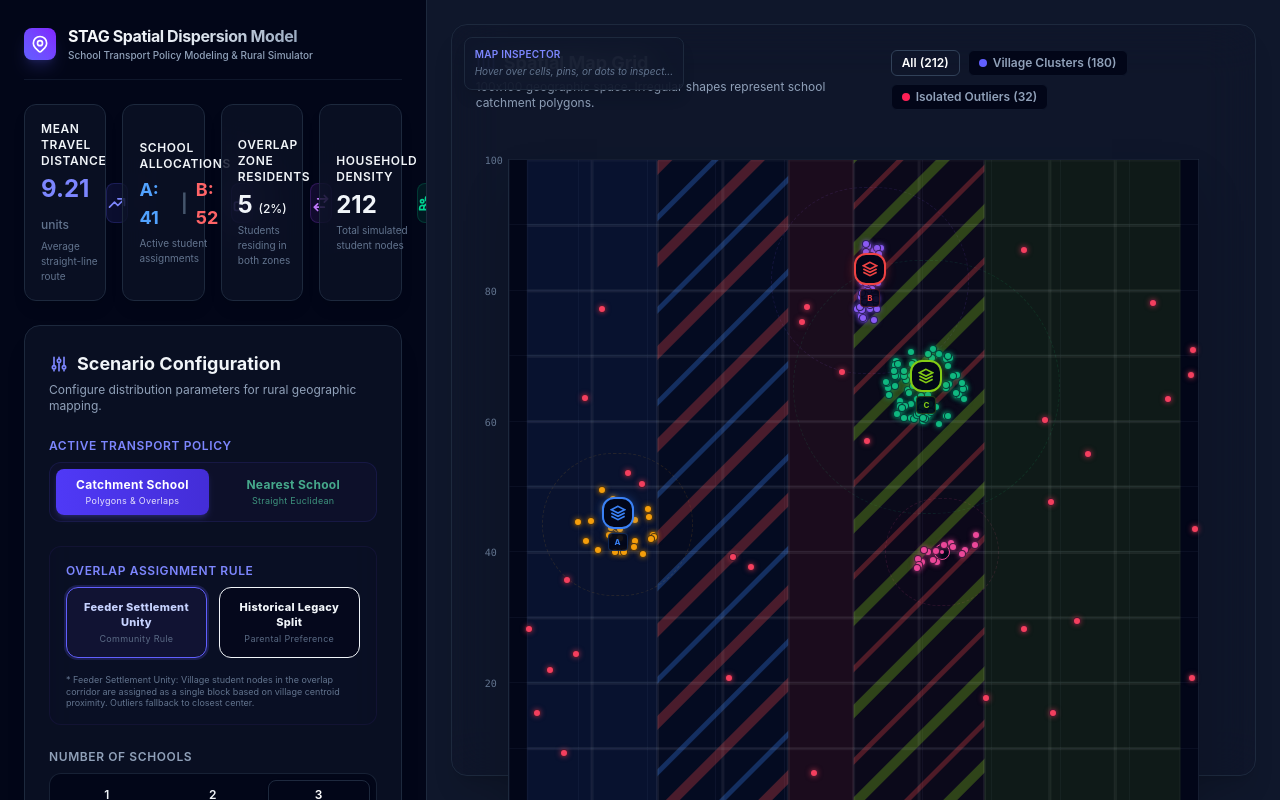
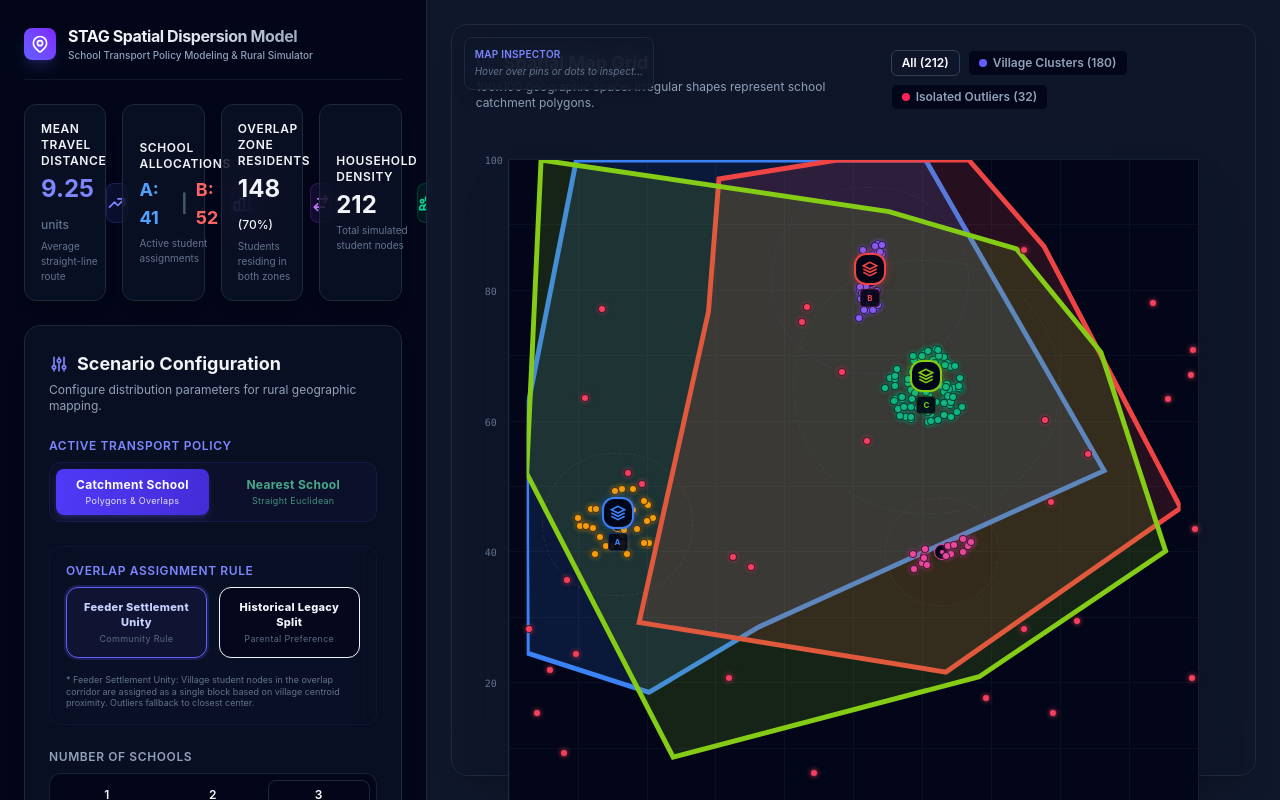
Before and after one commit to robgrant7/stag.policy.model, a React (Vite) app: page / in a window 1280 px wide. Built offline with nearby package versions, Linux system fonts and the light colour scheme.

Commit message:
Eradicate parish grid. Implement dynamic school catchment polygons with solid translucent blending and fully randomized North Yorkshire names

```diff
--- a/src/components/GridCanvas.tsx
+++ b/src/components/GridCanvas.tsx
@@ -1,4 +1,4 @@
-import React, { useState, useMemo } from 'react';
+import React, { useState } from 'react';
 import type { Household, SettlementCenter, School } from '../types';
 
 interface GridCanvasProps {
@@ -17,51 +17,6 @@ export const GridCanvas: React.FC<GridCanvasProps> = ({
   const [hoveredPoint, setHoveredPoint] = useState<Household | SettlementCenter | School | null>(null);
   const [filterType, setFilterType] = useState<string>('all');
   const [selectedSettlementFilter, setSelectedSettlementFilter] = useState<string | null>(null);
-  const [hoveredCell, setHoveredCell] = useState<{ row: number; col: number; eligibleSchools: string[]; status: string } | null>(null);
-
-  const parishes = useMemo(() => {
-    const cells: { row: number; col: number; eligibleSchools: string[]; status: 'exclusive' | 'dual' | 'multi' }[] = [];
-    const sortedSchools = [...schools].sort((a, b) => a.x - b.x);
-    if (sortedSchools.length === 0) return [];
-
-    const xMid12 = sortedSchools[0] && sortedSchools[1] ? (sortedSchools[0].x + sortedSchools[1].x) / 2 : 50;
-    const xMid23 = sortedSchools[1] && sortedSchools[2] ? (sortedSchools[1].x + sortedSchools[2].x) / 2 : 75;
-
-    for (let r = 0; r < 10; r++) {
-      for (let c = 0; c < 10; c++) {
-        const x = c * 10 + 5;
-        const eligible: string[] = [];
-
-        if (sortedSchools.length === 1) {
-          eligible.push(sortedSchools[0].id);
-        } else if (sortedSchools.length === 2) {
-          if (x < xMid12 + 10) {
-            eligible.push(sortedSchools[0].id);
-          }
-          if (x >= xMid12 - 10) {
-            eligible.push(sortedSchools[1].id);
-          }
-        } else if (sortedSchools.length === 3) {
-          if (x < xMid12 + 10) {
-            eligible.push(sortedSchools[0].id);
-          }
-          if (x >= xMid12 - 10 && x < xMid23 + 10) {
-            eligible.push(sortedSchools[1].id);
-          }
-          if (x >= xMid23 - 10) {
-            eligible.push(sortedSchools[2].id);
-          }
-        }
-
-        let status: 'exclusive' | 'dual' | 'multi' = 'exclusive';
-        if (eligible.length === 2) status = 'dual';
-        if (eligible.length > 2) status = 'multi';
-
-        cells.push({ row: r, col: c, eligibleSchools: eligible, status });
-      }
-    }
-    return cells;
-  }, [schools]);
 
   // Filter households based on legend clicks
   const filteredHouseholds = households.filter((h) => {
@@ -193,7 +148,7 @@ export const GridCanvas: React.FC<GridCanvasProps> = ({
           {/* SVG Overlay Layer: Polygons and Assignment Vectors */}
           {/* Note: In SVG, (0,0) is top-left, so we convert y coordinate: svg_y = 100 - y */}
           <svg
-            className="absolute inset-0 w-full h-full z-10"
+            className="absolute inset-0 w-full h-full pointer-events-none z-10"
             viewBox="0 0 100 100"
             preserveAspectRatio="xMidYMid meet"
           >
@@ -201,63 +156,24 @@ export const GridCanvas: React.FC<GridCanvasProps> = ({
               <clipPath id="grid-clip">
                 <rect width="100" height="100" x="0" y="0" />
               </clipPath>
-              <pattern id="hatch-a-b" width="10" height="10" patternTransform="rotate(45 0 0)" patternUnits="userSpaceOnUse">
-                <rect width="10" height="10" fill="#3b82f60a" />
-                <line x1="0" y1="0" x2="0" y2="10" stroke="#3b82f6" strokeWidth="1.5" opacity="0.3" />
-                <line x1="5" y1="0" x2="5" y2="10" stroke="#ef4444" strokeWidth="1.5" opacity="0.3" />
-              </pattern>
-              <pattern id="hatch-b-c" width="10" height="10" patternTransform="rotate(45 0 0)" patternUnits="userSpaceOnUse">
-                <rect width="10" height="10" fill="#ef44440a" />
-                <line x1="0" y1="0" x2="0" y2="10" stroke="#ef4444" strokeWidth="1.5" opacity="0.3" />
-                <line x1="5" y1="0" x2="5" y2="10" stroke="#84cc16" strokeWidth="1.5" opacity="0.3" />
-              </pattern>
-              <pattern id="hatch-a-c" width="10" height="10" patternTransform="rotate(45 0 0)" patternUnits="userSpaceOnUse">
-                <rect width="10" height="10" fill="#3b82f60a" />
-                <line x1="0" y1="0" x2="0" y2="10" stroke="#3b82f6" strokeWidth="1.5" opacity="0.3" />
-                <line x1="5" y1="0" x2="5" y2="10" stroke="#84cc16" strokeWidth="1.5" opacity="0.3" />
-              </pattern>
             </defs>
 
             <g clipPath="url(#grid-clip)">
-              {/* Background grid rects (Parishes) */}
-              {parishes.map((cell) => {
-                const x = cell.col * 10;
-                const y = (9 - cell.row) * 10; // row 0 is top Y=90, row 9 is bottom Y=0
-
-                let fill = 'transparent';
-                if (cell.status === 'exclusive') {
-                  const sid = cell.eligibleSchools[0];
-                  if (sid === 'school-a') fill = '#3b82f61a';
-                  else if (sid === 'school-b') fill = '#ef44441a';
-                  else if (sid === 'school-c') fill = '#84cc161a';
-                } else if (cell.status === 'dual') {
-                  const sids = cell.eligibleSchools;
-                  if (sids.includes('school-a') && sids.includes('school-b')) {
-                    fill = 'url(#hatch-a-b)';
-                  } else if (sids.includes('school-b') && sids.includes('school-c')) {
-                    fill = 'url(#hatch-b-c)';
-                  } else {
-                    fill = 'url(#hatch-a-c)';
-                  }
-                } else if (cell.status === 'multi') {
-                  // Multi-school overlap (>2 schools): solid deep purple hue
-                  fill = '#6b21a826';
-                }
+              {/* 1. School Catchment Polygons (Translucent solid tints, naturally blending at overlaps) */}
+              {schools.map((school) => {
+                const pointsStr = school.polygon
+                  .map((p) => `${p.x},${100 - p.y}`)
+                  .join(' ');
 
                 return (
-                  <rect
-                    key={`parish-${cell.row}-${cell.col}`}
-                    x={x}
-                    y={y}
-                    width="10"
-                    height="10"
-                    fill={fill}
-                    stroke="#ffffff08"
-                    strokeWidth="0.5"
-                    className="transition-all duration-200"
-                    style={{ pointerEvents: 'auto' }}
-                    onMouseEnter={() => setHoveredCell(cell)}
-                    onMouseLeave={() => setHoveredCell(null)}
+                  <polygon
+                    key={`poly-${school.id}`}
+                    points={pointsStr}
+                    fill={school.color}
+                    fillOpacity={0.15}
+                    stroke={school.color}
+                    strokeWidth="0.75"
+                    className="transition-all duration-300"
                   />
                 );
               })}
@@ -450,29 +366,9 @@ export const GridCanvas: React.FC<GridCanvasProps> = ({
                 X: {hoveredPoint.x.toFixed(1)} | Y: {hoveredPoint.y.toFixed(1)}
               </div>
             </div>
-          ) : hoveredCell ? (
-            <div className="mt-1 space-y-0.5">
-              <div className="font-bold text-slate-100 text-[11px]">
-                Parish Grid [Row {10 - hoveredCell.row}, Col {hoveredCell.col + 1}]
-              </div>
-              <div className="text-[10px] text-slate-400">
-                Status:{' '}
-                <span className="font-bold text-indigo-300">
-                  {hoveredCell.status === 'exclusive' ? 'Exclusive Zone' : 'Shared Catchment'}
-                </span>
-              </div>
-              <div className="text-[10px] text-slate-400">
-                Eligible:{' '}
-                <span className="font-bold text-slate-250">
-                  {hoveredCell.eligibleSchools
-                    .map((sid) => schools.find((s) => s.id === sid)?.name || sid)
-                    .join(', ')}
-                </span>
-              </div>
-            </div>
           ) : (
             <div className="mt-1 text-slate-500 italic text-[10px]">
-              Hover over cells, pins, or dots to inspect...
+              Hover over pins or dots to inspect...
             </div>
           )}
         </div>
@@ -509,7 +405,7 @@ export const GridCanvas: React.FC<GridCanvasProps> = ({
               {schools.map((school) => (
                 <div key={`legend-zone-${school.id}`} className="flex items-center gap-1.5">
                   <span
-                    className="w-4 h-2.5 rounded border border-dashed inline-block"
+                    className="w-4 h-2.5 rounded border inline-block"
                     style={{
                       borderColor: school.color,
                       backgroundColor: `${school.color}15`,
@@ -520,8 +416,8 @@ export const GridCanvas: React.FC<GridCanvasProps> = ({
               ))}
               {schools.length > 1 && (
                 <div className="flex items-center gap-1.5">
-                  <span className="w-4 h-2.5 rounded border border-dashed border-purple-500 bg-purple-500/10 inline-block" />
-                  <span className="text-slate-350 font-medium">Overlap Corridor(s)</span>
+                  <span className="w-4 h-2.5 rounded border border-slate-700 bg-slate-800/40 inline-block" />
+                  <span className="text-slate-400 font-medium">Catchment Overlaps (Blended Fills)</span>
                 </div>
               )}
             </div>
--- a/src/utils/generator.ts
+++ b/src/utils/generator.ts
@@ -673,62 +673,80 @@ export function generateScenario(params: ScenarioParams): {
     });
   }
 
-  // 4. Calculate vertical column catchment polygons
-  if (schoolCount === 1) {
-    if (schools[0]) {
-      schools[0].polygon = [
-        { x: 0, y: 0 },
-        { x: 100, y: 0 },
-        { x: 100, y: 100 },
-        { x: 0, y: 100 },
-      ];
+  // 4. Generate dynamic school catchment polygons satisfying settlement inclusion and overlap rules
+  const villageAssignments: Record<string, string[]> = {};
+  centers.forEach((center) => {
+    villageAssignments[center.id] = [];
+
+    // Always assign to the closest school (Euclidean)
+    let closestSchool = schools[0];
+    let minDist = Infinity;
+    schools.forEach((s) => {
+      const d = getDistance(center.x, center.y, s.x, s.y);
+      if (d < minDist) {
+        minDist = d;
+        closestSchool = s;
+      }
+    });
+
+    villageAssignments[center.id].push(closestSchool.id);
+
+    // 40% chance to also assign to another random school to create overlap
+    if (schools.length > 1 && Math.random() < 0.4) {
+      const otherSchools = schools.filter((s) => s.id !== closestSchool.id);
+      const secondSchool = otherSchools[Math.floor(Math.random() * otherSchools.length)];
+      villageAssignments[center.id].push(secondSchool.id);
     }
-  } else if (schoolCount === 2) {
-    const xMid = (schools[0].x + schools[1].x) / 2;
-    if (schools[0]) {
-      schools[0].polygon = [
-        { x: 0, y: 0 },
-        { x: Math.round((xMid + 10) * 10) / 10, y: 0 },
-        { x: Math.round((xMid + 10) * 10) / 10, y: 100 },
-        { x: 0, y: 100 },
-      ];
+  });
+
+  // Generate custom polygons for each school
+  schools.forEach((school) => {
+    const assignedCenters = centers.filter((c) => villageAssignments[c.id].includes(school.id));
+
+    const vertexCount = 8;
+    const angles: number[] = [];
+    const shift = Math.random() * 0.15 + 0.05;
+    for (let i = 0; i < vertexCount; i++) {
+      angles.push(shift + (i * 2 * Math.PI) / vertexCount);
     }
-    if (schools[1]) {
-      schools[1].polygon = [
-        { x: Math.round((xMid - 10) * 10) / 10, y: 0 },
-        { x: 100, y: 0 },
-        { x: 100, y: 100 },
-        { x: Math.round((xMid - 10) * 10) / 10, y: 100 },
-      ];
-    }
-  } else if (schoolCount === 3) {
-    const xMid12 = (schools[0].x + schools[1].x) / 2;
-    const xMid23 = (schools[1].x + schools[2].x) / 2;
-    if (schools[0]) {
-      schools[0].polygon = [
-        { x: 0, y: 0 },
-        { x: Math.round((xMid12 + 10) * 10) / 10, y: 0 },
-        { x: Math.round((xMid12 + 10) * 10) / 10, y: 100 },
-        { x: 0, y: 100 },
-      ];
-    }
-    if (schools[1]) {
-      schools[1].polygon = [
-        { x: Math.round((xMid12 - 10) * 10) / 10, y: 0 },
-        { x: Math.round((xMid23 + 10) * 10) / 10, y: 0 },
-        { x: Math.round((xMid23 + 10) * 10) / 10, y: 100 },
-        { x: Math.round((xMid12 - 10) * 10) / 10, y: 100 },
-      ];
-    }
-    if (schools[2]) {
-      schools[2].polygon = [
-        { x: Math.round((xMid23 - 10) * 10) / 10, y: 0 },
-        { x: 100, y: 0 },
-        { x: 100, y: 100 },
-        { x: Math.round((xMid23 - 10) * 10) / 10, y: 100 },
-      ];
-    }
-  }
+
+    school.polygon = angles.map((angle) => {
+      let maxRequiredRadius = 25.0; // minimum base radius for school polygon
+
+      assignedCenters.forEach((center) => {
+        const dx = center.x - school.x;
+        const dy = center.y - school.y;
+        const dist = Math.sqrt(dx * dx + dy * dy);
+
+        let vAngle = Math.atan2(dy, dx);
+        if (vAngle < 0) vAngle += 2 * Math.PI;
+
+        let diff = Math.abs(vAngle - angle);
+        if (diff > Math.PI) diff = 2 * Math.PI - diff;
+
+        if (diff < Math.PI / 3) {
+          const maxSpread = center.dispersionRadius * 2;
+          const required = dist + maxSpread + 6.0;
+          if (required > maxRequiredRadius) {
+            maxRequiredRadius = required;
+          }
+        }
+      });
+
+      const radius = maxRequiredRadius + Math.random() * 3.0;
+
+      let x = school.x + radius * Math.cos(angle);
+      let y = school.y + radius * Math.sin(angle);
+
+      x = Math.max(0, Math.min(100, x));
+      y = Math.max(0, Math.min(100, y));
+
+      return {
+        x: Math.round(x * 10) / 10,
+        y: Math.round(y * 10) / 10,
+      };
+    });
+  });
 
   return {
     households,
```
